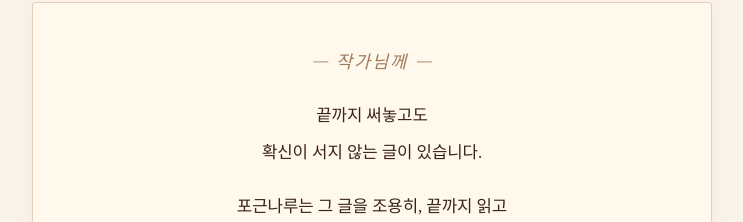
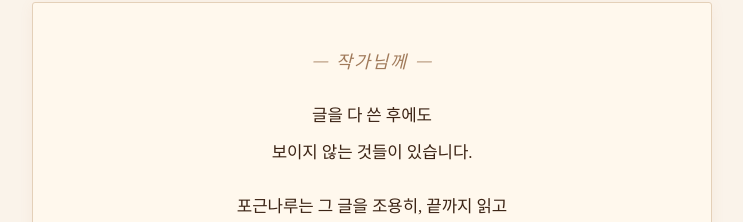
Before and after one commit to POGNARU/pognaru-letter, a React (Vite) app: page / in a window 1280 px wide. Shown: the part 190-412 px from the top of the page, without its empty margins (268-1011 px from the left). Built offline with nearby package versions, Linux system fonts and the light colour scheme; a web font is replaced by a local one.

Commit message:
레터박스 문구

```diff
--- a/src/App.jsx
+++ b/src/App.jsx
@@ -125,8 +125,8 @@
             <div style={styles.letterBox}>
               <div style={styles.letterMark}>— 작가님께 —</div>
               <p style={styles.letterP}>
-                끝까지 써놓고도<br />
-                확신이 서지 않는 글이 있습니다.
+                글을 다 쓴 후에도<br />
+                보이지 않는 것들이 있습니다.
               </p>
               <p style={styles.letterP}>
                 포근나루는 그 글을 조용히, 끝까지 읽고
```
